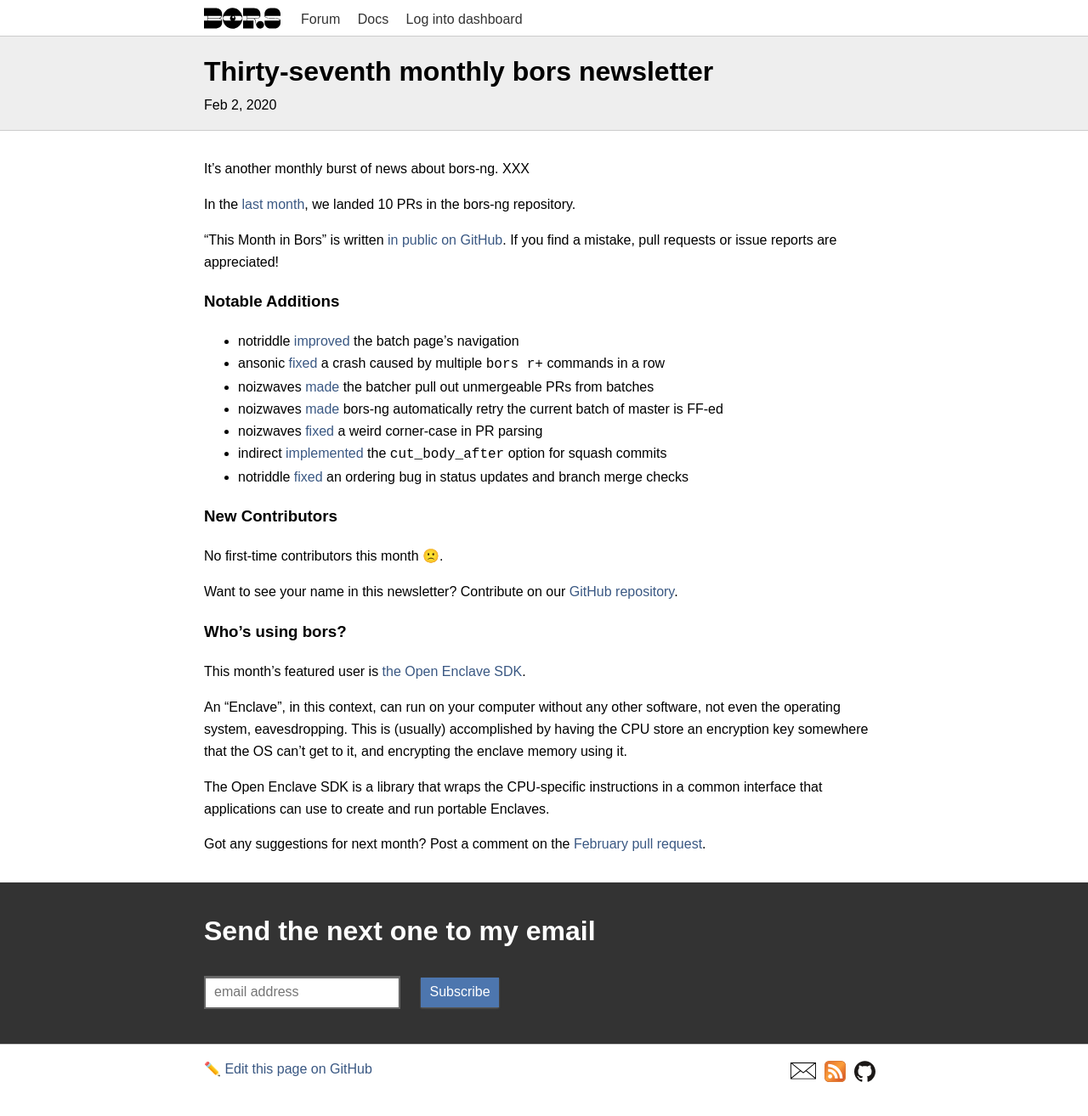
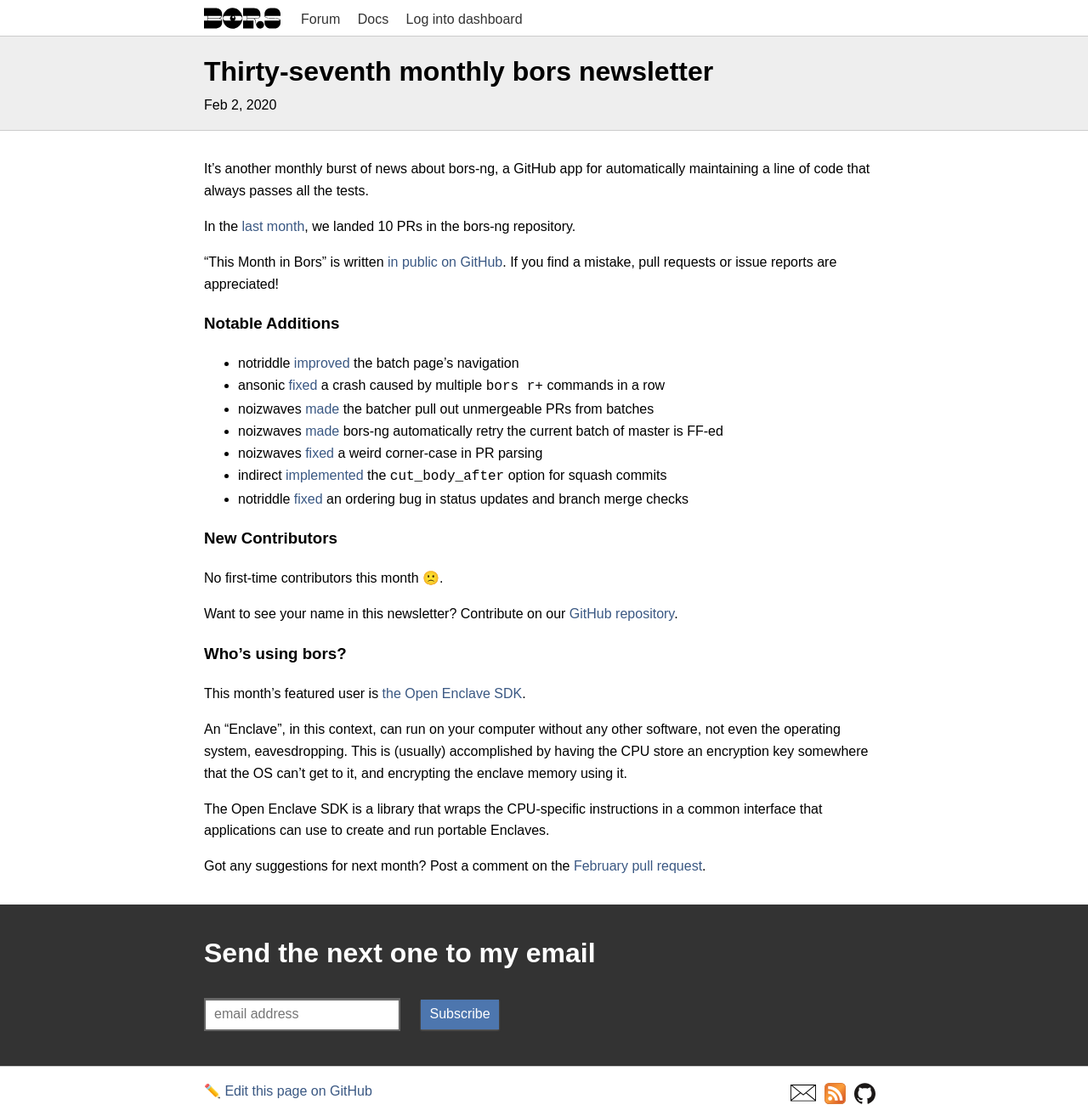
Before and after one commit to bors-ng/bors-ng.github.io, a Jekyll site: the page built from _posts/2020-02-01-tmib-37.md, in a window 1280 px wide. Shown: the whole page at 85% size. Built offline with Jekyll 4.4.1, drawn with Linux system fonts in a browser that asks for light colours; before the commit the page ends 1288 px from its top, so only the background shows below that.

Commit message:
Update 2020-02-01-tmib-37.md

```diff
--- a/_posts/2020-02-01-tmib-37.md
+++ b/_posts/2020-02-01-tmib-37.md
@@ -6,7 +6,7 @@
 categories: newsletter
 ---
 
-It's another monthly burst of news about bors-ng. XXX
+It's another monthly burst of news about bors-ng, a GitHub app for automatically maintaining a line of code that always passes all the tests.
 
 In the [last month](https://github.com/bors-ng/bors-ng/pulls?utf8=%E2%9C%93&q=is%3Apr+is%3Amerged+closed%3A2020-01-01..2020-01-31),
 we landed 10 PRs in the bors-ng repository.
```
